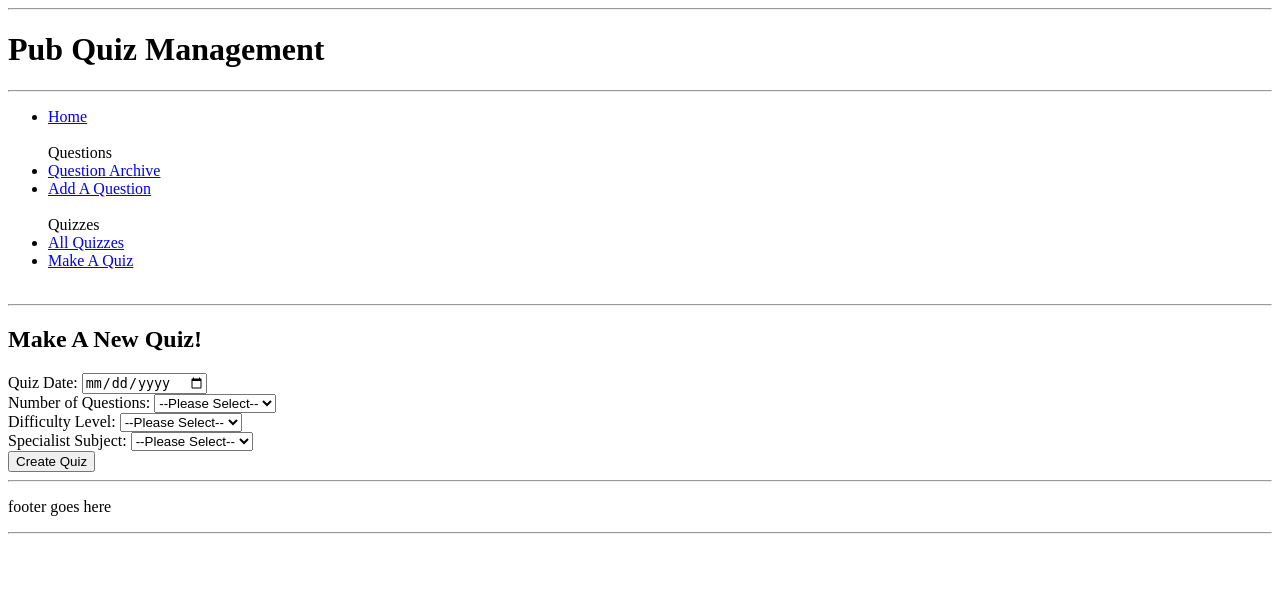
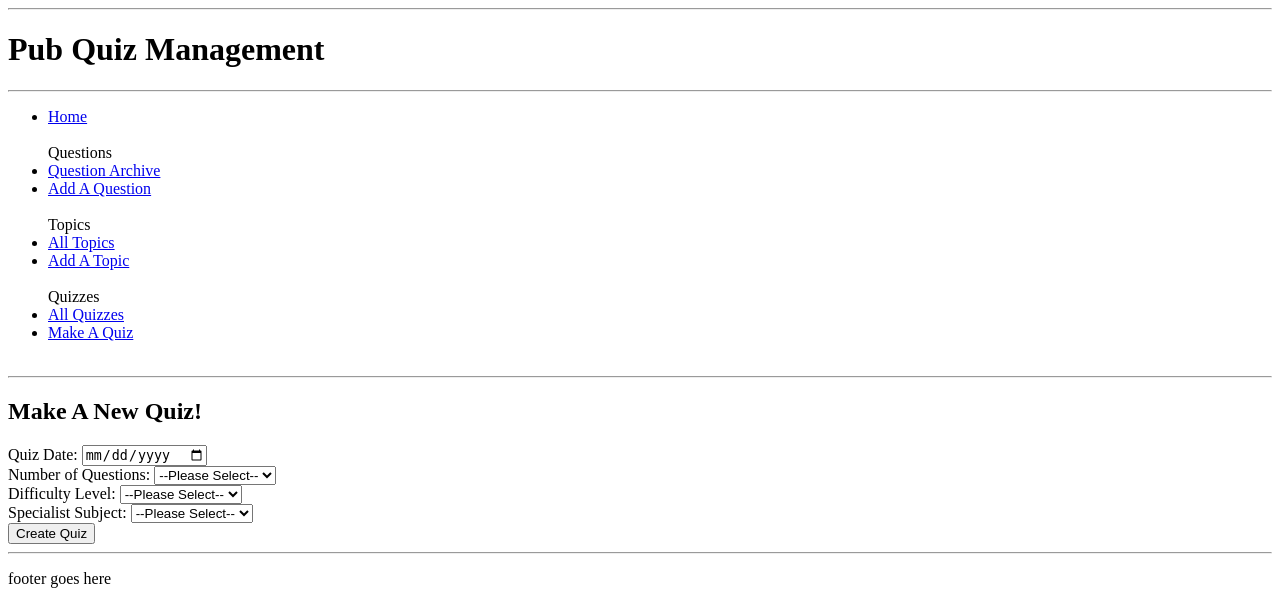
Before and after one commit to Dougmac21/QuizzR, a Flask app: page /quizzes/new in a window 1280 px wide. Shown: the top 600 px of the page. Run offline with Flask 2, Linux system fonts and the light colour scheme; data that the repository does not hold is empty; some libraries are stand-ins or nearby versions.

Commit message:
train notes

```diff
--- a/pub_quiz_app/_documentation/notes.txt
+++ b/pub_quiz_app/_documentation/notes.txt
@@ -9,3 +9,7 @@ IndexError: list index out of range
 ---
 
 Eugene saved my ass with a git revert. No idea what it was that had broken everything.
+
+
+
+SELECT ALL FROM QUESTIONS TO LOAD FOR QUIZ GENERATION?
--- a/pub_quiz_app/controllers/topics_controller.py
+++ b/pub_quiz_app/controllers/topics_controller.py
@@ -10,7 +10,7 @@ topics_blueprint = Blueprint("topics", __name__)
 @topics_blueprint.route("/topics")
 def all_topics():
     topics = topic_repository.select_all()
-    return render_template("/topics/index.html", all_topics=topics)     # where does this all_topics come from?
+    return render_template("/topics/index.html", all_topics=topics)
 
 
 #new
--- a/pub_quiz_app/repositories/topic_repository.py
+++ b/pub_quiz_app/repositories/topic_repository.py
@@ -25,15 +25,15 @@ def select(id):
 
 #select-all
 def select_all():
-    all_topics = []
+    topics = []
 
     sql = "SELECT * FROM topics"
     results = run_sql(sql)
 
     for result in results:
         topic = Topic(result["name"], result["id"])
-        all_topics.append(topic)
-    return all_topics
+        topics.append(topic)
+    return topics
 
 
 #delete
--- a/pub_quiz_app/templates/base.html
+++ b/pub_quiz_app/templates/base.html
@@ -30,15 +30,14 @@
                 </li>
                 <br>
 
-                <!-- topics removed from edit scope due to project change -->
-                <!-- Topics
+                Topics
                 <li>
                     <a href="/topics">All Topics</a>
                 </li>
                 <li>
                     <a href="/topics/new">Add A Topic</a>
                 </li>
-                <br> -->
+                <br>
 
                 Quizzes
                 <li>
--- a/pub_quiz_app/templates/topics/index.html
+++ b/pub_quiz_app/templates/topics/index.html
@@ -1,4 +1,4 @@
-<!-- {% extends 'base.html' %}
+{% extends 'base.html' %}
 
 {%  block content  %}
 
@@ -12,8 +12,8 @@
         {{  topic.name  }}
     </div>
 </div>
-
+<br>
 
 {%  endfor  %}
 
-{%  endblock  %} -->
+{%  endblock  %}
--- a/pub_quiz_app/templates/topics/new.html
+++ b/pub_quiz_app/templates/topics/new.html
@@ -1,4 +1,4 @@
-<!-- {% extends 'base.html' %}
+{% extends 'base.html' %}
 
 {%  block content  %}
 
@@ -15,4 +15,4 @@
 
 </form>
 
-{%  endblock  %} -->
+{%  endblock  %}
```
Also changed, not shown: pub_quiz_app/templates/questions/index.html (+0 -27 lines), pub_quiz_app/templates/topics/show.html (added, +16 -0 lines).
